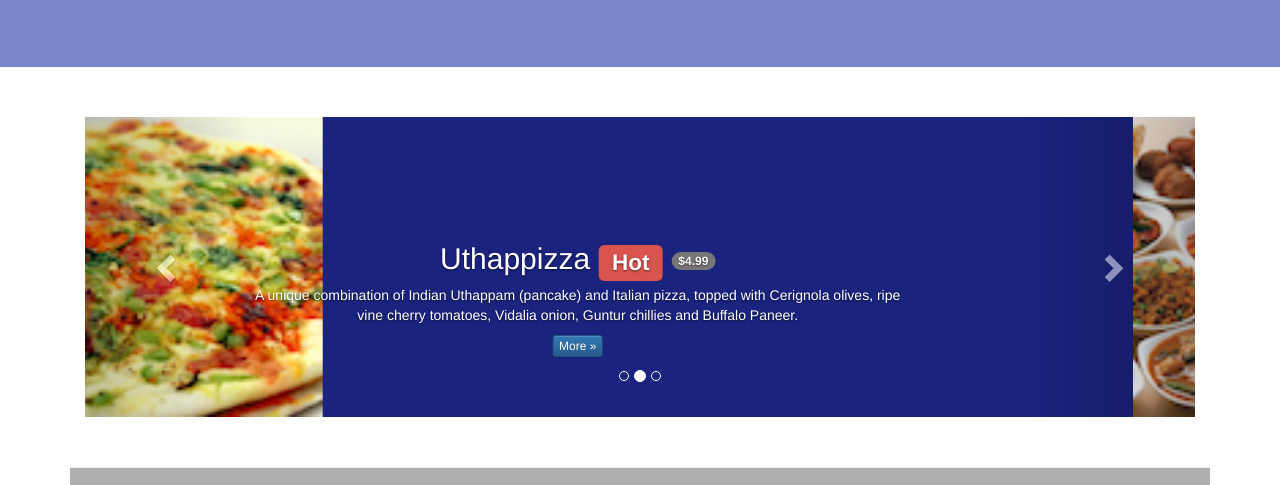
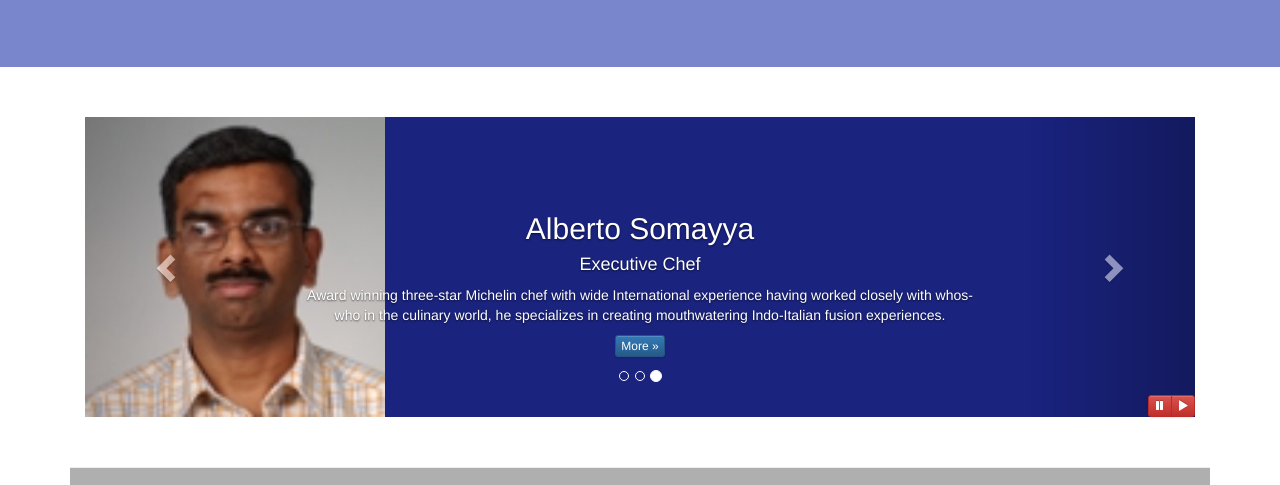
Before and after one commit to TaylorHuston/Coursera_FullStackNotes, a plain HTML site: page Course 2/conFusion/index.html in a window 1280 px wide. Shown: the part 392-877 px from the top of the page. Drawn offline with nearby package versions, Linux system fonts and the light colour scheme.

Commit message:
Complete Week 4 Exercise 1

```diff
--- a/Course 2/conFusion/css/mystyles.css
+++ b/Course 2/conFusion/css/mystyles.css
@@ -29,9 +29,9 @@ address {
   color: #0f0f0f;
 }
 
-body{
-    padding:50px 0px 0px 0px;
-    z-index:0;
+body {
+  padding: 50px 0px 0px 0px;
+  z-index: 0;
 }
 
 .navbar-inverse {
@@ -55,13 +55,12 @@ body{
 .navbar-inverse .navbar-nav .open .dropdown-menu> li> a,
 .navbar-inverse .navbar-nav .open .dropdown-menu {
   background-color: #303F9F;
-    color:#eeeeee;
+  color: #eeeeee;
 }
 
 .navbar-inverse .navbar-nav .open .dropdown-menu> li> a:hover {
-    color:#000000;
+  color: #000000;
 }
-
 
 .tab-content {
   border-left: 1px solid #ddd;
@@ -71,17 +70,26 @@ body{
 }
 
 .affix {
-    top:100px;
+  top: 100px;
 }
+
 .carousel {
-    background:#1A237E;
+  background: #1A237E;
 }
+
 .carousel .item {
   height: 300px;
 }
+
 .item img {
   position: absolute;
   top: 0;
   left: 0;
   min-height: 300px;
 }
+
+#carouselButtons {
+  right: 0px;
+  position: absolute;
+  bottom: 0px;
+}
--- a/Course 2/conFusion/index.html
+++ b/Course 2/conFusion/index.html
@@ -260,6 +260,15 @@
             <span class="sr-only">Next</span>
           </a>
 
+          <div class="btn-group" id="carouselButtons">
+            <button class="btn btn-danger btn-xs" id="carousel-pause">
+              <span class="glyphicon glyphicon-pause" aria-hidden="true"></span>
+            </button>
+            <button class="btn btn-danger btn-xs" id="carousel-play">
+              <span class="glyphicon glyphicon-play" aria-hidden="true"></span>
+            </button>
+          </div>
+
         </div>
 
       </div>
@@ -312,6 +321,20 @@
     <!-- Include all compiled plugins (below), or include individual files as needed -->
     <script src="js/bootstrap.min.js"></script>
 
+    <script>
+      $(document).ready(function () {
+        $("#myCarousel").carousel({
+          interval: 2000
+        });
+        $("#carousel-pause").click(function () {
+          $("#myCarousel").carousel('pause');
+        });
+        $("#carousel-play").click(function () {
+          $("#myCarousel").carousel('cycle');
+        });
+      });
+    </script>
+
 </body>
 
 </html>
```
Lines whose indentation alone changed are shown as unchanged.
